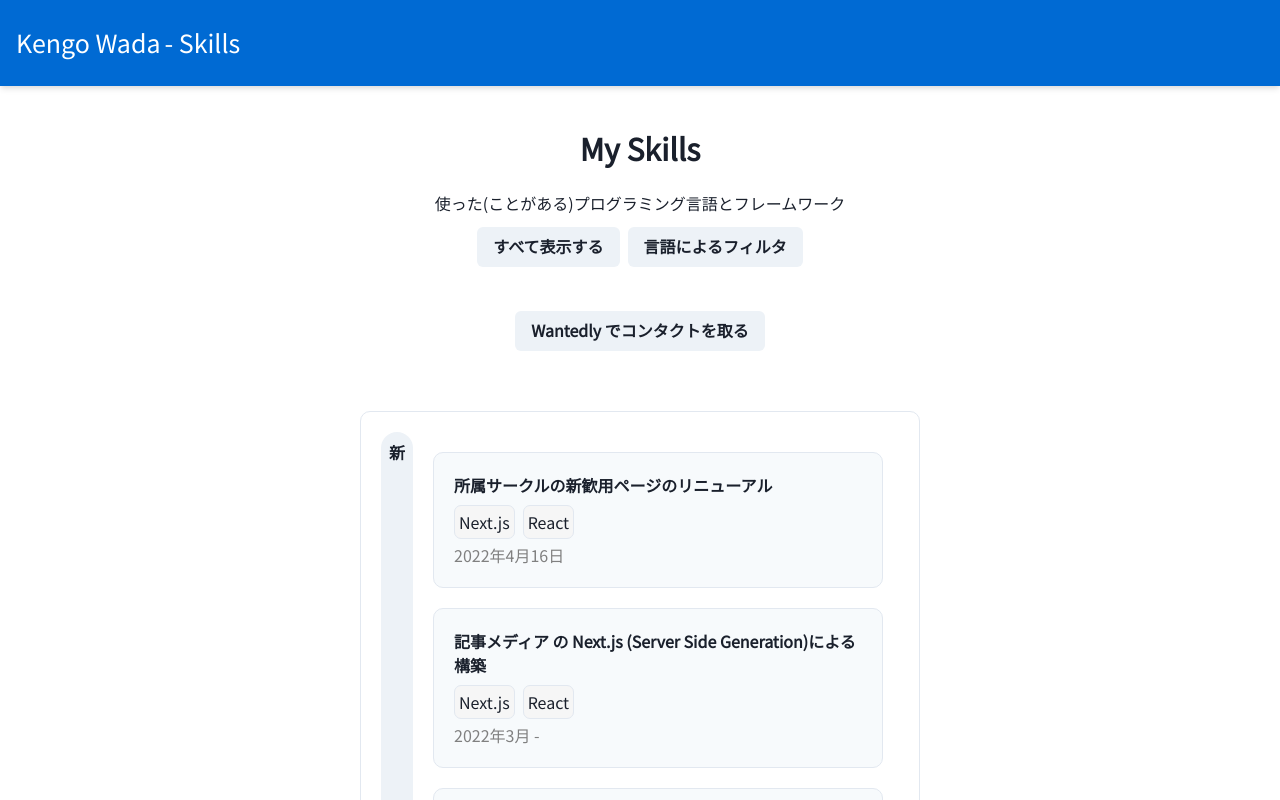
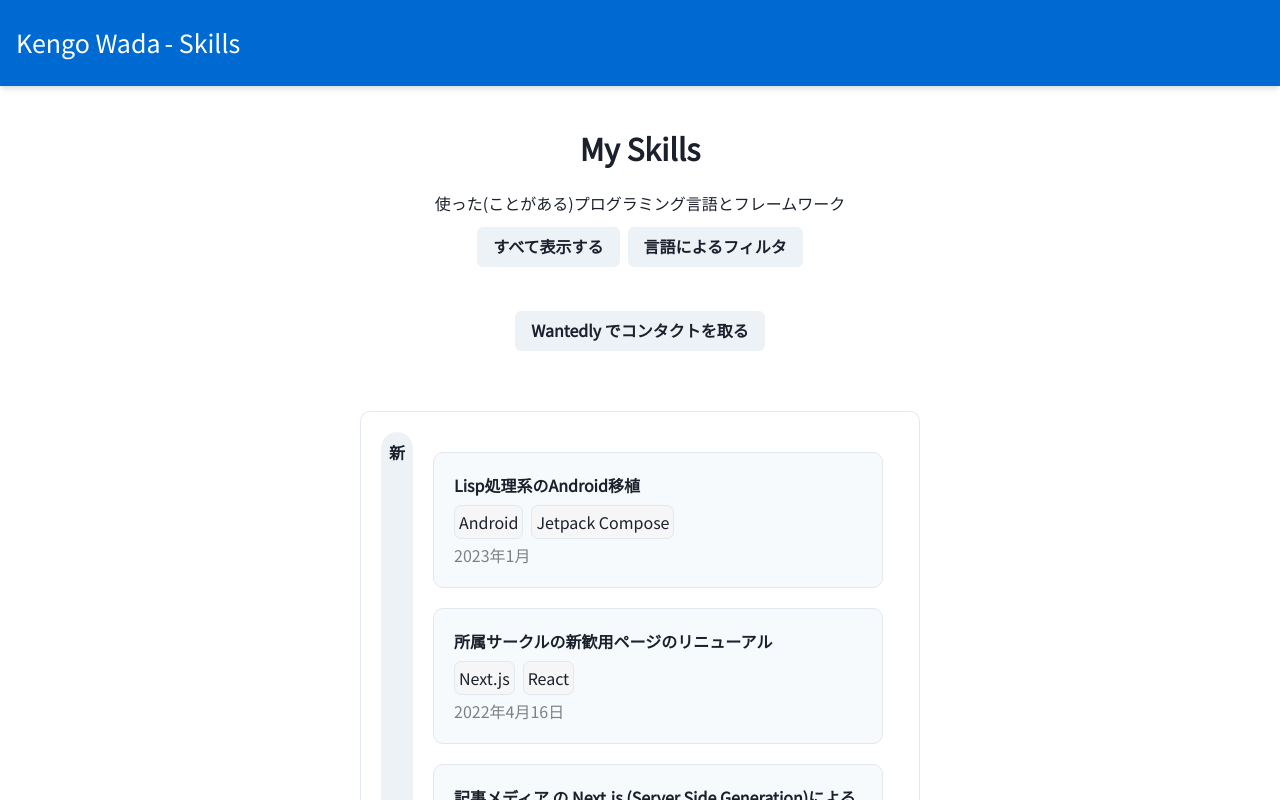
Before and after one commit to 10fu3/my_portfolio, a Next.js app: page /skills in a window 1280 px wide. Shown: the top 800 px of the page. Built offline with nearby package versions, Linux system fonts and the light colour scheme.

Commit message:
スキルを追加

```diff
--- a/const/skills.ts
+++ b/const/skills.ts
@@ -1,6 +1,23 @@
 import {GithubSkill} from "../model/GithubSkill";
 
 export const AllSkills: GithubSkill[] = [
+    {
+        date: "2023年1月",
+        description: "授業で作ったLispの言語処理系(Java)をAndroidアプリとして移植しました\n",
+        name: "ReplInDroid",
+        projectTitle: "Lisp処理系のAndroid移植",
+        skillTag: [
+            'Android',
+            'Jetpack Compose'
+        ],
+        pageUrl: undefined,
+        url: 'ReplInDroid',
+        image: [{
+            src: "https://user-images.githubusercontent.com/31952653/215884478-33aae7e1-7aab-4e6c-8aa1-564b967f641c.png",
+            type: "img",
+            description: "アプリでLispを実行している様子",
+        }]
+    },
     {
         date: "2022年4月16日",
         description: "以前nuxt.jsで実装した新歓用のページを, 新しくNext.js+Chakra-UIで実装しなおしました\n" +
@@ -173,6 +190,15 @@ export const AllSkills: GithubSkill[] = [
         skillTag: [
             'Swift'
         ],
+        image: [{
+            description: "スレッド一覧",
+            src: "https://user-images.githubusercontent.com/31952653/166111020-9012adf2-e8e3-4de7-9de9-118f9d8d433f.png",
+            type: "img"
+        },{
+            description: "スレッドを表示する画面",
+            src: "https://user-images.githubusercontent.com/31952653/166111029-a102af53-f58c-4e6f-91e5-4b4d0f0ad683.png",
+            type: "img"
+        }],
         url: "Slash"
     },{
         date: "2016年7月",
```
